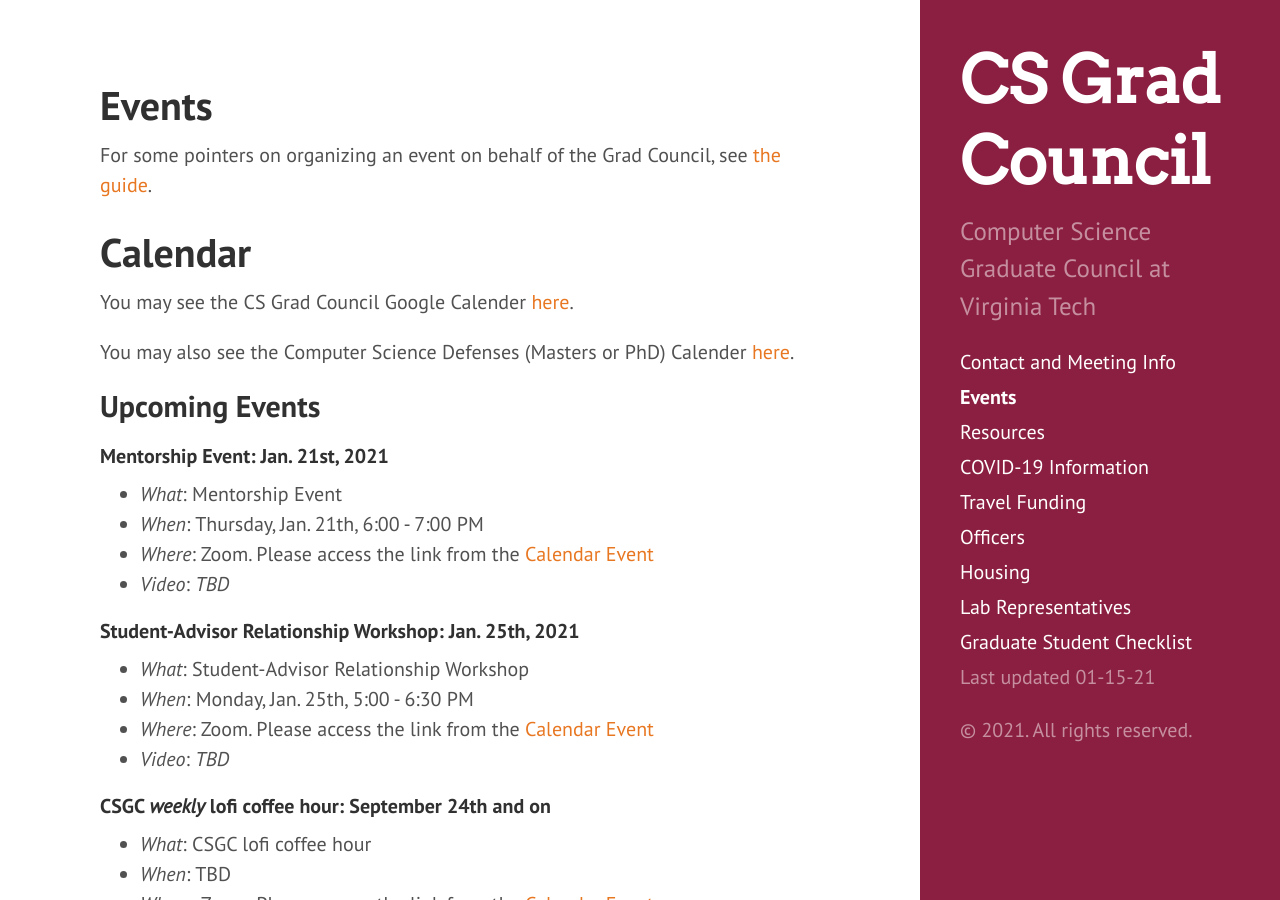
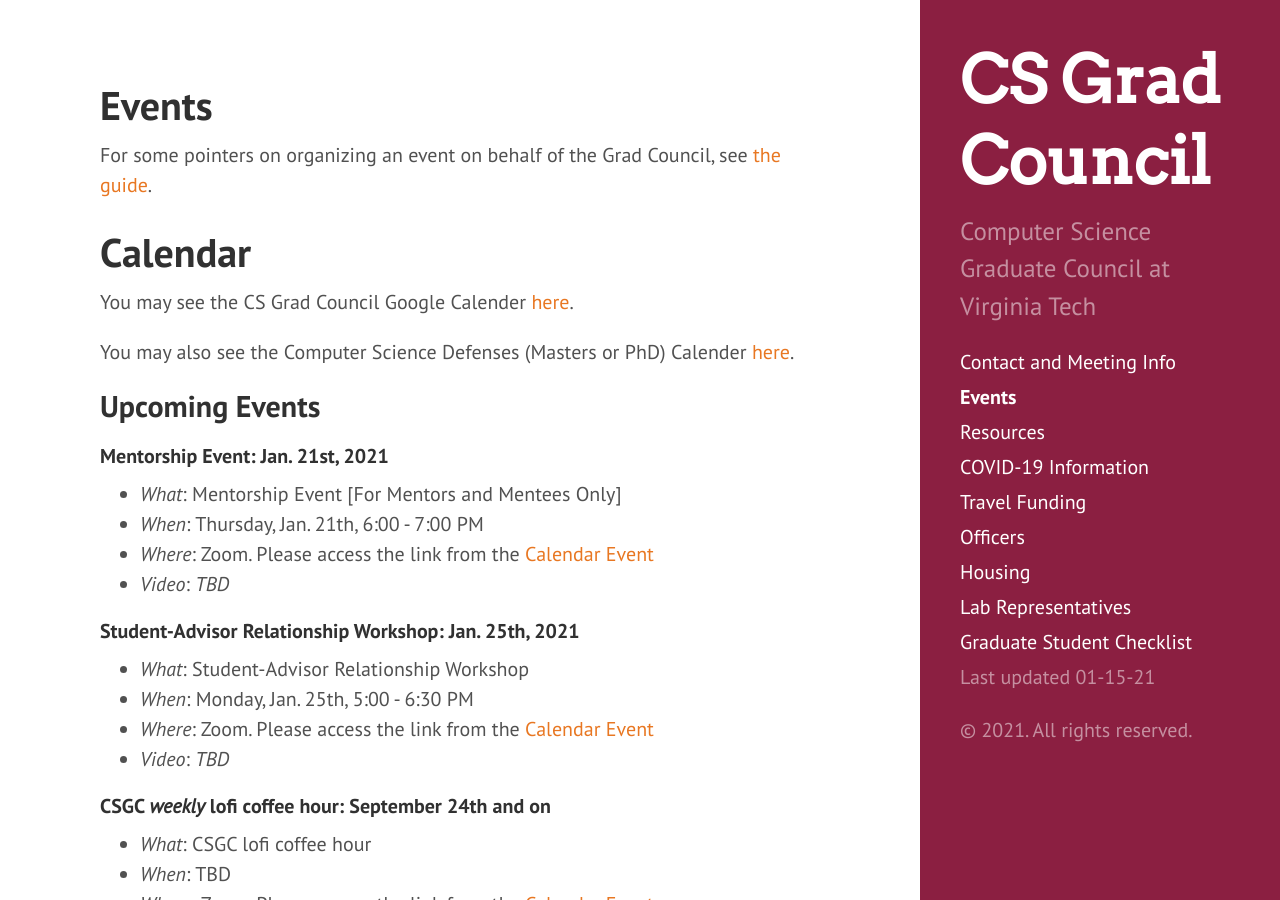
Before and after one commit to CSGraduateCouncil-VirginiaTech/csgc-website, a Jekyll site: the page built from events.md, in a window 1280 px wide and 900 px high. Built offline with Jekyll 4.4.1, drawn with Linux system fonts in a browser that asks for light colours.

Commit message:
Update events.md

```diff
--- a/events.md
+++ b/events.md
@@ -15,7 +15,7 @@ You may also see the Computer Science Defenses (Masters or PhD) Calender [here](
 ## Upcoming Events
 #### Mentorship Event: Jan. 21st, 2021
 
-- *What*: Mentorship Event
+- *What*: Mentorship Event [For Mentors and Mentees Only]
 - *When*: Thursday, Jan. 21th, 6:00 - 7:00 PM
 - *Where*: Zoom. Please access the link from the [Calendar Event](https://calendar.google.com/calendar?cid=dnQuZWR1X240bnQ0aGdlNTBrdjdqajFjZDN1NzllaW1rQGdyb3VwLmNhbGVuZGFyLmdvb2dsZS5jb20)
 - *Video*: *TBD*
```
